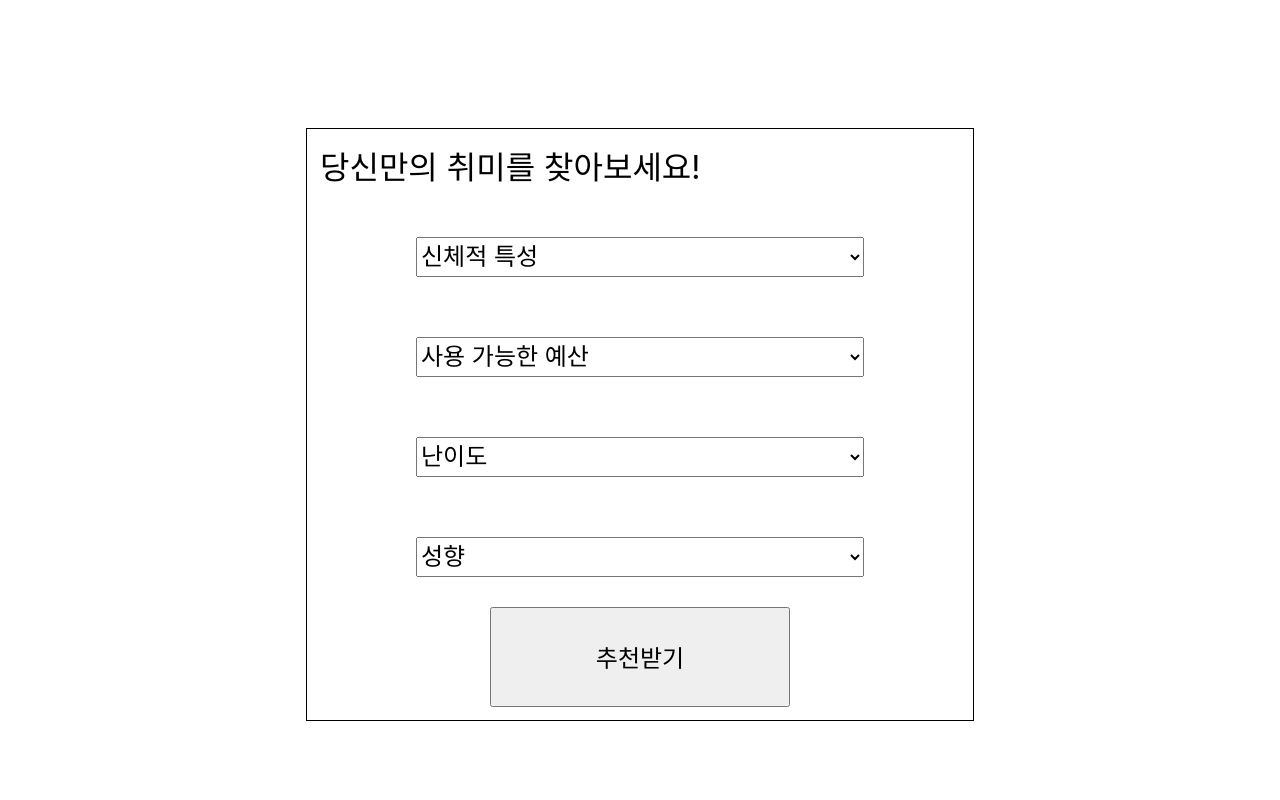
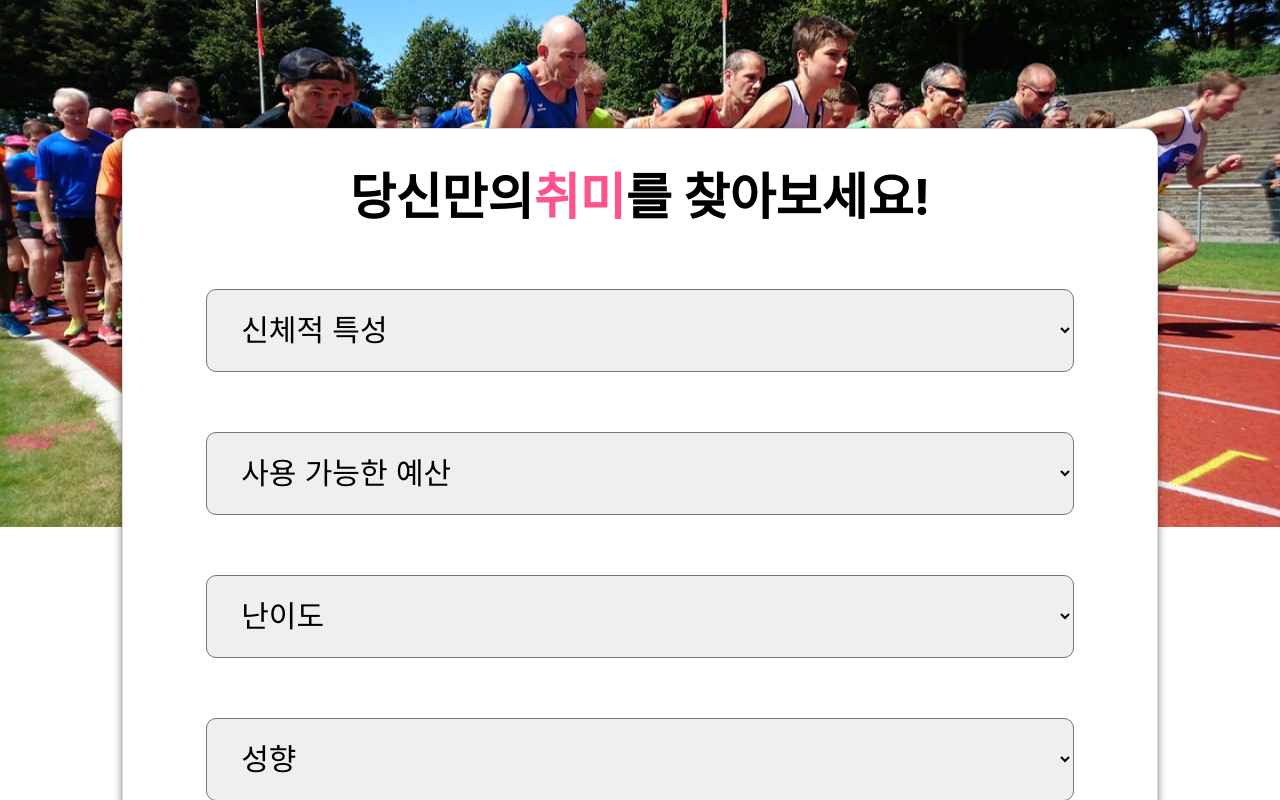
Before and after one commit to DoYous/Senials-Frontend, a React (Create React App) app in the folder senials_frontend/: page /SuggestHobbyGet in a window 1280 px wide. Shown: the top 800 px of the page. Built offline with nearby package versions, Linux system fonts and the light colour scheme.

Commit message:
취미추천페이지 #1

```diff
--- a/senials_frontend/src/pages/suggest-hobby/suggest-hobby-get.css
+++ /dev/null
@@ -1,31 +0,0 @@
-.suggestBox{
-    border: 1px solid;
-    margin: 10% auto;
-    padding: 1%;
-    width: 50%;
-}
-
-.title{
-    font-size: 200%;
-}
-
-.hobbyGet{
-    display: flex;
-    flex-direction: column;
-    justify-content: center;
-    padding-top: 3%;
-}
-
-.hobbyGet>select{
-    width: 70%;
-    height: 40px;
-    margin: 30px auto;
-    font-size: 150%;
-}
-
-.hobbyGet>.submit{
-    width: 300px;
-    height: 100px;
-    margin: 0 auto;
-    font-size: 150%;
-}
--- a/senials_frontend/src/pages/suggest-hobby/suggest-hobby-get.js
+++ b/senials_frontend/src/pages/suggest-hobby/suggest-hobby-get.js
@@ -1,52 +1,60 @@
 import React from 'react'
-import "./suggest-hobby-get.css"
+import style from './suggest-hobby-get.module.css';
 function SuggestHobbyGet(){
     return(
         <>
         <header>
             {/*헤더*/}
         </header>
-        <div className="suggestBox">
-            <div className="title">
-                당신만의 취미를 찾아보세요!
+        <div className={style.suggestBox}>
+            <div className={style.title}>
+                당신만의 <span className={style.pink}>취미</span>를 찾아보세요!
             </div>
-            <form className="hobbyGet">
-                <select className='hobby_ability'>
-                    <option value="" disabled selected>신체적 특성</option>
+            <form className={style.hobbyGet}>
+                <select className={style.hobby_ability}>
+                    <option value="" disabled selected>
+                        신체적 특성
+                    </option>
                     <option value="1">1</option>
                     <option value="2">2</option>
                     <option value="3">3</option>
                 </select>
 
-                <select className='hobby_budget'>
-                    <option value="" disabled selected>사용 가능한 예산</option>
+                <select className={style.hobby_budget}>
+                    <option value="" disabled selected>
+                        사용 가능한 예산
+                    </option>
                     <option value="1">1</option>
                     <option value="2">2</option>
                     <option value="3">3</option>
                 </select>
 
-                <select className='hobby_level'>
-                    <option value="" disabled selected>난이도</option>
+                <select className={style.hobby_level}>
+                    <option value="" disabled selected>
+                        난이도
+                    </option>
                     <option value="1">1</option>
                     <option value="2">2</option>
                     <option value="3">3</option>
                 </select>
 
-                <select className='hobby_tendency'>
-                    <option value="" disabled selected>성향</option>
+                <select className={style.hobby_tendency}>
+                    <option value="" disabled selected>
+                        성향
+                    </option>
                     <option value="1">1</option>
                     <option value="2">2</option>
                     <option value="3">3</option>
                 </select>
 
-                <input type="submit" value="추천받기" className='submit'/>
+                <input type="submit" value="추천받기" className={style.submit} />
             </form>
         </div>
 
         <footer>
             {/*푸터*/}
         </footer>
-        </>
+    </>
     );
 }
 
--- /dev/null
+++ b/senials_frontend/src/pages/suggest-hobby/suggest-hobby-get.module.css
@@ -0,0 +1,60 @@
+body{
+    background-image: url('/public/img/suggest-hobby-background-img.png');
+     background-position: top left;
+    background-repeat: no-repeat;
+    background-size: 100% auto;
+}
+
+.suggestBox{
+    border: 1px solid #D8D8D8;
+    margin: 10% auto;
+    padding: 1%;
+    width: 1008px;
+    border-radius: 15px;
+    background-color: white;
+    box-shadow: 0 4px 8px rgba(0, 0, 0, 0.5);
+}
+
+.title{
+    display: flex;
+    font-size: 50px;
+    font-weight: bold;
+    justify-content: center;
+    padding-top: 15px;
+
+}
+
+.pink{
+    color: #FF5391;
+}
+
+.hobbyGet{
+    display: flex;
+    flex-direction: column;
+    justify-content: center;
+    padding-top: 3%;
+}
+
+.hobbyGet>select{
+    width: 868px;
+    height: 83px;
+    margin: 30px auto;
+    font-size: 30px;
+    border-radius: 10px;
+    padding-left: 3%;
+
+    cursor: pointer;
+    background-size: 20px 20px;
+    padding-right: 30px;
+}
+
+.submit{
+    width: 491px;
+    height: 110px;
+    margin: 5% auto;
+    font-size: 40px;
+    color: white;
+    background-color: #6CB7DA ;
+    border:white;
+    border-radius: 15px;
+}
```
Also changed, not shown: senials_frontend/public/img/suggest-hobby-background-img.png (added).
